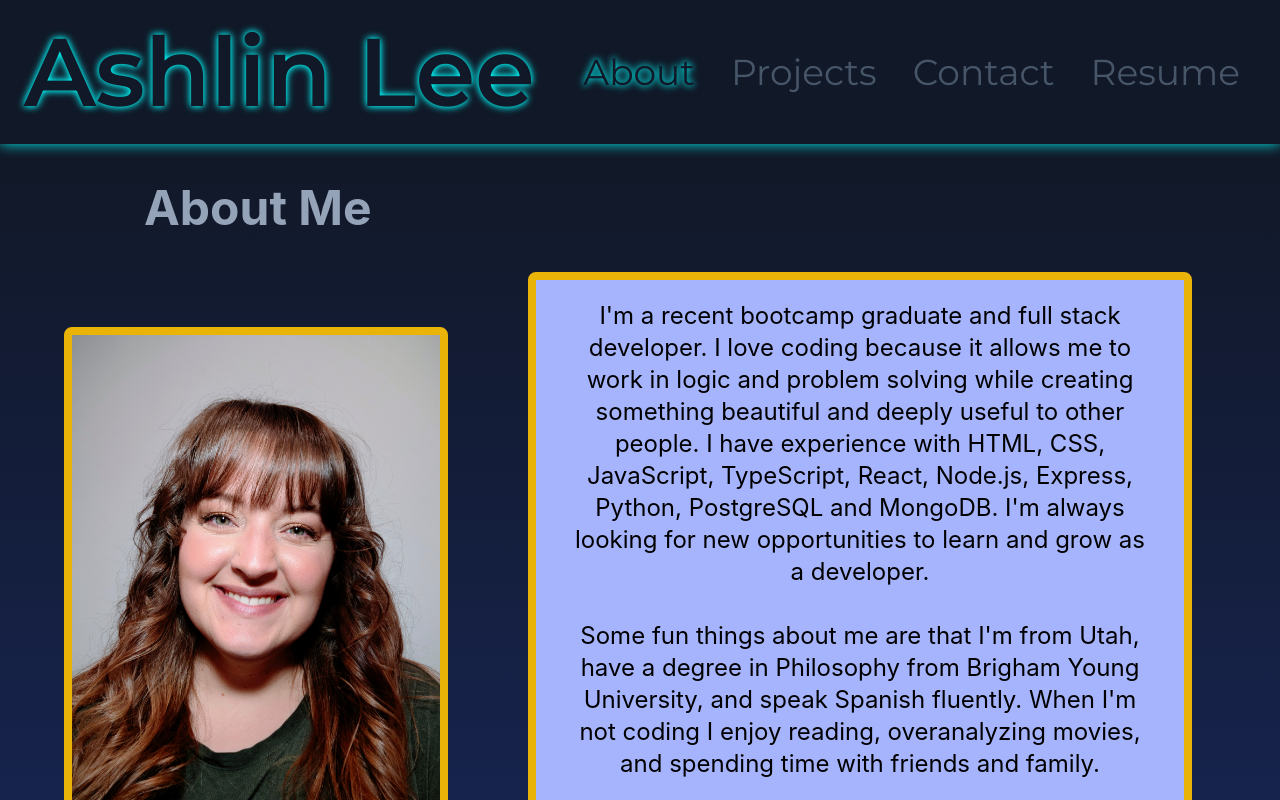
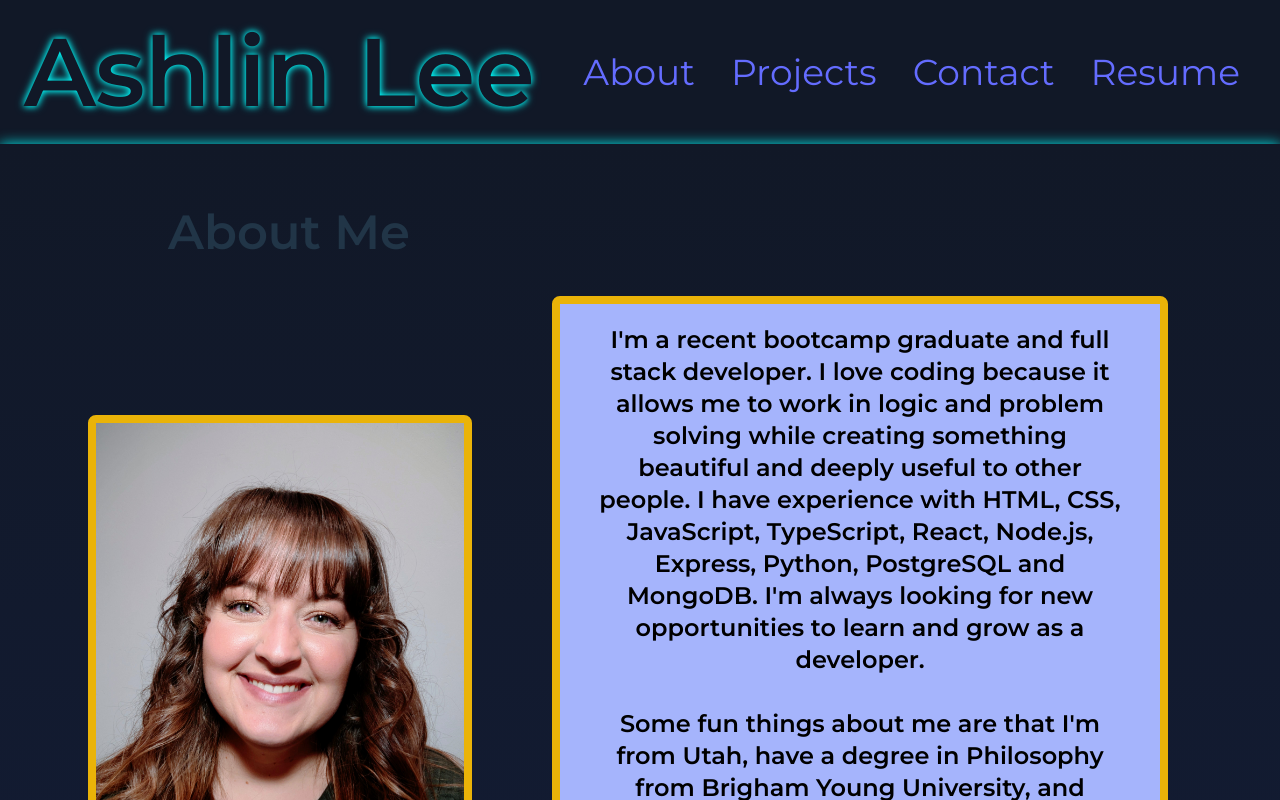
Before and after one commit to ashlinlee98/Portfolio, a React (Vite) app: page / in a window 1280 px wide. Shown: the top 800 px of the page. Built offline with nearby package versions, Linux system fonts and the light colour scheme.

Commit message:
Updated app.tsx styling

```diff
--- a/src/App.tsx
+++ b/src/App.tsx
@@ -7,18 +7,19 @@ import Portfolio from './components/Portfolio/Portfolio'
 import Contact from './components/Contact/Contact'
 import Resume from './components/Resume/Resume'
 import Footer from './components/Footer/Footer'
+//import Project from './components/Portfolio/Project/Project';
 
 const App = () => {
   return (
     <div>
       <Router>
         <Header />
-        <Routes>
-          <Route path="/" element={<About />} />
-          <Route path="/portfolio" element={<Portfolio />} />
-          <Route path="/contact" element={<Contact />} />
-          <Route path="/resume" element={<Resume />} />
-        </Routes>
+        <main className="bg-gradient-to-b from-gray-900 to-blue-950 bg-gray-900 drop-shadow-cyanGlow p-6 font-sans font-bold font-weight-600">
+            <About />
+            <Portfolio />
+            <Resume />
+            <Contact />
+        </main>
         <Footer />
       </Router>
     </div>
--- a/src/components/AboutMe/AboutMe.tsx
+++ b/src/components/AboutMe/AboutMe.tsx
@@ -1,7 +1,7 @@
 const About = () => {
     return (
-        <section id="about" className="bg-gradient-to-b from-gray-900 to-blue-950">
-            <h2 className="ml-20 text-slate-400 lg:text-5xl text-3xl font-bold px-10 md:px-16 py-10">About Me</h2>
+        <section id="about">
+            <h2 className="ml-20 lg:text-5xl text-3xl px-10 md:px-16 py-10">About Me</h2>
 
             <div className="lg:flex justify-between items-center lg:px-12 lg:pb-10">
 
--- a/src/components/Contact/Contact.tsx
+++ b/src/components/Contact/Contact.tsx
@@ -44,7 +44,7 @@ const MyForm = () => {
     };
 
     return (
-        <div className='bg-blue-300 '>
+        <div id="contact">
             <h2 className="ml-20 text-slate-700 lg:text-5xl text-3xl font-bold px-7 md:px-16 py-10">Contact Me</h2>
             <div className='flex justify-center'>
                 <form className="space-y-4 w-3/4 mb-6" data-netlify="true" name="contact" method="POST" onSubmit={handleSubmit}>
--- a/src/components/Header/Navigation/Navigation.tsx
+++ b/src/components/Header/Navigation/Navigation.tsx
@@ -1,24 +1,18 @@
-import { NavLink } from "react-router-dom";
-
 const Navigation = () => {
     return (
         <nav>
             <ul className="flex flex-col sm:flex-row justify-start md:space-x-9 p-4 lg:text-4xl text-2xl">
                 <li>
-                    <NavLink to="/" className={({ isActive }) =>
-                            isActive ? 'text-gray-900 text-shadow-cyanGlow hover:text-cyan-500' : 'text-slate-600 hover:text-cyan-500'}>About</NavLink>
+                    <a href="#about" >About</a>
                 </li>
                 <li>
-                    <NavLink to="/portfolio" className={({ isActive }) =>
-                            isActive ? 'text-gray-900 text-shadow-cyanGlow hover:text-cyan-500' : 'text-slate-600 hover:text-cyan-500'}>Projects</NavLink>
+                    <a href="#portfolio" >Projects</a>
                 </li>
                 <li>
-                    <NavLink to="/contact" className={({ isActive }) =>
-                            isActive ? 'text-gray-900 text-shadow-cyanGlow hover:text-cyan-500' : 'text-slate-600 hover:text-cyan-500'}>Contact</NavLink>
+                    <a href="#contact" >Contact</a>
                 </li>
                 <li>
-                    <NavLink to="/resume" className={({ isActive }) =>
-                            isActive ? 'text-gray-900 text-shadow-cyanGlow hover:text-cyan-500' : 'text-slate-600 hover:text-cyan-500'}>Resume</NavLink>
+                    <a href="#resume" >Resume</a>
                 </li>
             </ul>
         </nav>
--- a/src/components/Portfolio/Portfolio.tsx
+++ b/src/components/Portfolio/Portfolio.tsx
@@ -41,7 +41,7 @@ const Portfolio = () => {
         // }
     ]
     return (
-        <section className="portfolio bg-blue-300">
+        <section id="portfolio">
             <h2 className="ml-20 text-slate-700 lg:text-5xl text-3xl font-bold px-8 md:px-16 py-10">My Projects</h2>
             <div className="grid grid-cols-1 sm:grid-cols-2 gap-8 p-4 justify-items-center">
         {projects.map((project, index) => (
--- a/src/components/Resume/Resume.tsx
+++ b/src/components/Resume/Resume.tsx
@@ -1,6 +1,6 @@
 const Resume = () => {
     return (
-        <div className="bg-blue-300">
+        <div id="resume">
         <h2 className="ml-16 text-slate-700 md:text-5xl text-3xl font-bold md:px-16 py-10">Resume and Skills</h2>
         <a href="/Documents/ashlin_lee_resume.docx.pdf" download className="text-blue-500 md:text-2xl text-lg underline ml-20">
             Download my resume
```
Also changed, not shown: 1 other file (tests, documents, lock files or other folders).
